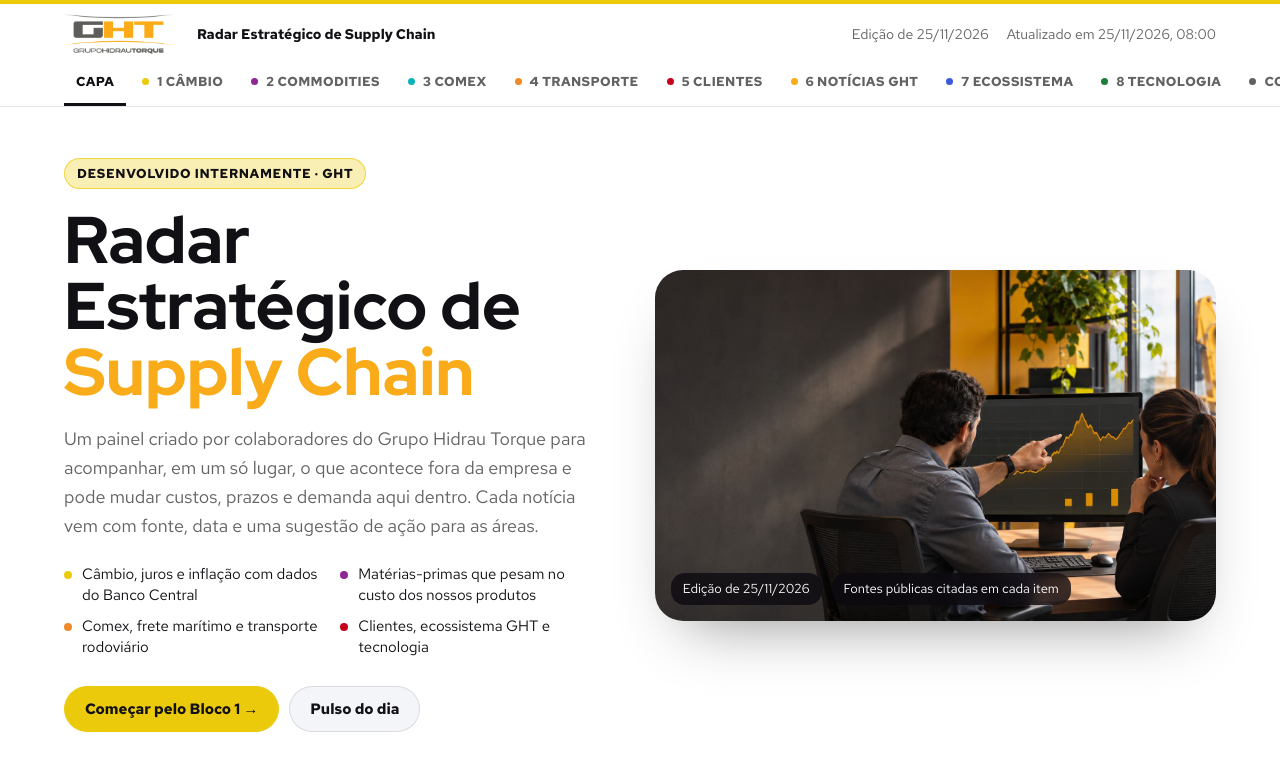
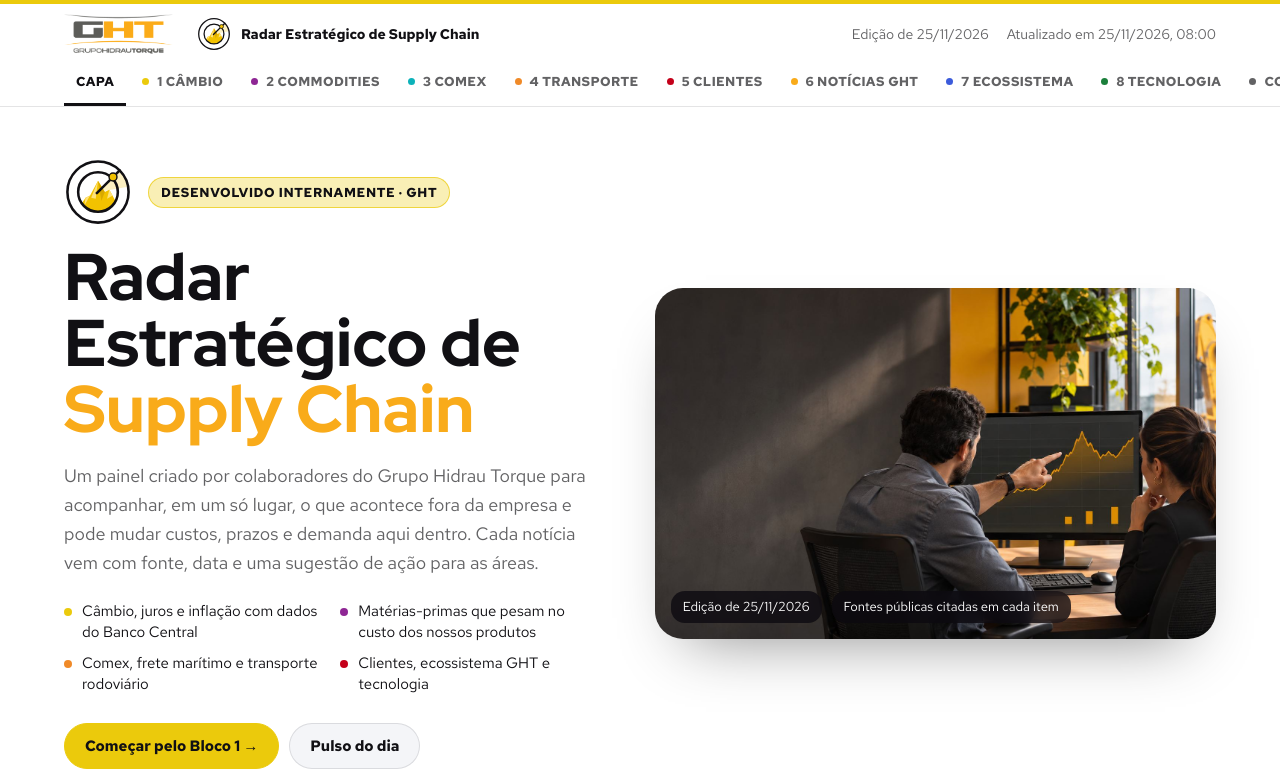
Before and after one commit to raialofc/radar-ght, a plain HTML site: page index.html in a window 1280 px wide. Shown: the top 776 px of the page. Drawn offline with Linux system fonts and the light colour scheme.

Commit message:
Logotipo do Radar no topo, na capa e como ícone
Co-Authored-By: Claude Opus 5.5 <noreply@anthropic.com>
Claude-Session: https://claude.ai/code/session_019HdEutRh8rkCsQiZpH25Ah

```diff
--- a/index.html
+++ b/index.html
@@ -4,7 +4,7 @@
 <meta charset="utf-8">
 <meta name="viewport" content="width=device-width, initial-scale=1">
 <title>Radar Supply Chain GHT</title>
-<link rel="icon" href="img/logo-circulo.png">
+<link rel="icon" href="img/radar-icone.svg" type="image/svg+xml"><link rel="apple-touch-icon" href="img/radar-touch.png">
 <link rel="preconnect" href="https://fonts.googleapis.com">
 <link rel="stylesheet" href="https://fonts.googleapis.com/css2?family=Red+Hat+Display:wght@500;800&family=Red+Hat+Text:wght@400;500;700&display=swap">
 <style>
@@ -211,20 +211,53 @@ ul{padding-left:20px;margin:8px 0}li{margin-bottom:6px}
 .pp a{display:inline-flex;align-items:center;gap:6px;margin-top:8px;font:700 12px "Red Hat Text",sans-serif;color:var(--ink);text-decoration:none;padding:4px 10px;border-radius:12px;border:1px solid var(--line)}
 .pp a:hover{border-color:#0a66c2;color:#0a66c2}
 .pp a svg{width:13px;height:13px;fill:currentColor}
+.rbrand{display:inline-flex;align-items:center;gap:10px;color:var(--ink);text-decoration:none}.rbrand .rsym{width:34px;height:34px;flex:none}
+.hbrand{display:flex;align-items:center;gap:16px;flex-wrap:wrap}.hbrand .rsym{width:68px;height:68px;color:var(--ink)}
+@media(max-width:700px){.rbrand b{display:none}.rbrand .rsym{width:30px;height:30px}}
 </style>
 <script>new MutationObserver(()=>{for(const c of document.querySelectorAll('.stack td:not([data-l])')){let i=0,p=c;while(p=p.previousElementSibling)i+=p.colSpan;c.dataset.l=c.closest('table').rows[0].cells[i]?.textContent||''}}).observe(document,{childList:true,subtree:true})</script>
 </head>
 <body>
 <div class="r">
 <header class="top">
-  <div class="bar"><a href="#inicio" class="logo" aria-label="Capa do Radar"><img class="on-dark" src="img/logo-ght-branco.png" alt="GHT Grupo Hidrau Torque"><img class="on-light" src="img/logo-ght.png" alt="GHT Grupo Hidrau Torque"></a><b>Radar Estratégico de Supply Chain</b><span class="sp"></span><span id="ed">Carregando…</span><span id="upd"></span></div>
+  <div class="bar"><a href="#inicio" class="logo" aria-label="Capa do Radar"><img class="on-dark" src="img/logo-ght-branco.png" alt="GHT Grupo Hidrau Torque"><img class="on-light" src="img/logo-ght.png" alt="GHT Grupo Hidrau Torque"></a><a href="#inicio" class="rbrand"><svg class="rsym" xmlns="http://www.w3.org/2000/svg" viewBox="0 0 120 120" aria-hidden="true">
+  <defs><clipPath id="rIn1"><circle cx="60" cy="60" r="35"/></clipPath></defs>
+  <path d="M60 60 L98.18 21.82 A54 54 0 0 1 113.2 50.6 Z" fill="#F2C200" opacity=".24"/>
+  <g clip-path="url(#rIn1)">
+    <path d="M18 100 L38 70 L46 66 L60 40 L72 60 L80 56 L104 100 Z" fill="#F2C200"/>
+    <path d="M60 40 L56 72 L48 70 Z" fill="#FFE27A"/>
+    <path d="M38 70 L46 66 L36 84 Z" fill="#FFE27A"/>
+    <path d="M60 40 L66 76 L72 60 Z" fill="#D9A900"/>
+    <path d="M80 56 L76 72 L86 66 Z" fill="#FFE27A"/>
+  </g>
+  <circle cx="60" cy="60" r="54" fill="none" stroke="currentColor" stroke-width="4.5"/>
+  <circle cx="60" cy="60" r="35" fill="none" stroke="currentColor" stroke-width="4.5"/>
+  <line x1="58" y1="62" x2="98.2" y2="21.8" stroke="currentColor" stroke-width="4.5" stroke-linecap="round"/>
+  <circle cx="86.5" cy="33.5" r="7" fill="#F2C200" stroke="currentColor" stroke-width="2.5"/>
+</svg>
+<b>Radar Estratégico de Supply Chain</b></a><span class="sp"></span><span id="ed">Carregando…</span><span id="upd"></span></div>
   <nav class="tabsnav" aria-label="Blocos"><a href="#inicio" class="home">Capa</a><a href="#b1" style="--c:var(--am)">1 Câmbio</a><a href="#b2" style="--c:var(--ro)">2 Commodities</a><a href="#b3" style="--c:var(--az)">3 Comex</a><a href="#b4" style="--c:var(--la)">4 Transporte</a><a href="#b5" style="--c:var(--co)">5 Clientes</a><a href="#b6" style="--c:var(--ght)">6 Notícias GHT</a><a href="#b7" style="--c:var(--az2)">7 Ecossistema</a><a href="#b8" style="--c:var(--vd)">8 Tecnologia</a><a href="#metodo">Como ler</a></nav>
 </header>
 <main id="views">
 <section class="view" id="inicio">
   <div class="band"><div class="w hero">
     <div>
-      <span class="eb">Desenvolvido internamente · GHT</span>
+      <div class="hbrand"><svg class="rsym" xmlns="http://www.w3.org/2000/svg" viewBox="0 0 120 120" aria-hidden="true">
+  <defs><clipPath id="rIn2"><circle cx="60" cy="60" r="35"/></clipPath></defs>
+  <path d="M60 60 L98.18 21.82 A54 54 0 0 1 113.2 50.6 Z" fill="#F2C200" opacity=".24"/>
+  <g clip-path="url(#rIn2)">
+    <path d="M18 100 L38 70 L46 66 L60 40 L72 60 L80 56 L104 100 Z" fill="#F2C200"/>
+    <path d="M60 40 L56 72 L48 70 Z" fill="#FFE27A"/>
+    <path d="M38 70 L46 66 L36 84 Z" fill="#FFE27A"/>
+    <path d="M60 40 L66 76 L72 60 Z" fill="#D9A900"/>
+    <path d="M80 56 L76 72 L86 66 Z" fill="#FFE27A"/>
+  </g>
+  <circle cx="60" cy="60" r="54" fill="none" stroke="currentColor" stroke-width="4.5"/>
+  <circle cx="60" cy="60" r="35" fill="none" stroke="currentColor" stroke-width="4.5"/>
+  <line x1="58" y1="62" x2="98.2" y2="21.8" stroke="currentColor" stroke-width="4.5" stroke-linecap="round"/>
+  <circle cx="86.5" cy="33.5" r="7" fill="#F2C200" stroke="currentColor" stroke-width="2.5"/>
+</svg>
+<span class="eb">Desenvolvido internamente · GHT</span></div>
       <h1>Radar Estratégico de <span>Supply Chain</span></h1>
       <p class="intro">Um painel criado por colaboradores do Grupo Hidrau Torque para acompanhar, em um só lugar, o que acontece fora da empresa e pode mudar custos, prazos e demanda aqui dentro. Cada notícia vem com fonte, data e uma sugestão de ação para as áreas.</p>
       <ul class="pts">
```
Also changed, not shown: img/radar-icone.svg (added), img/radar-touch.png (added).
